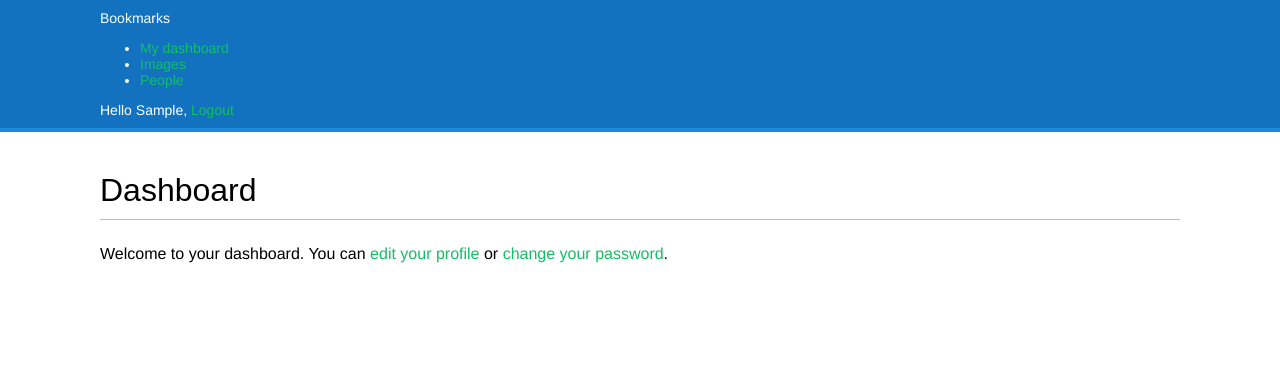
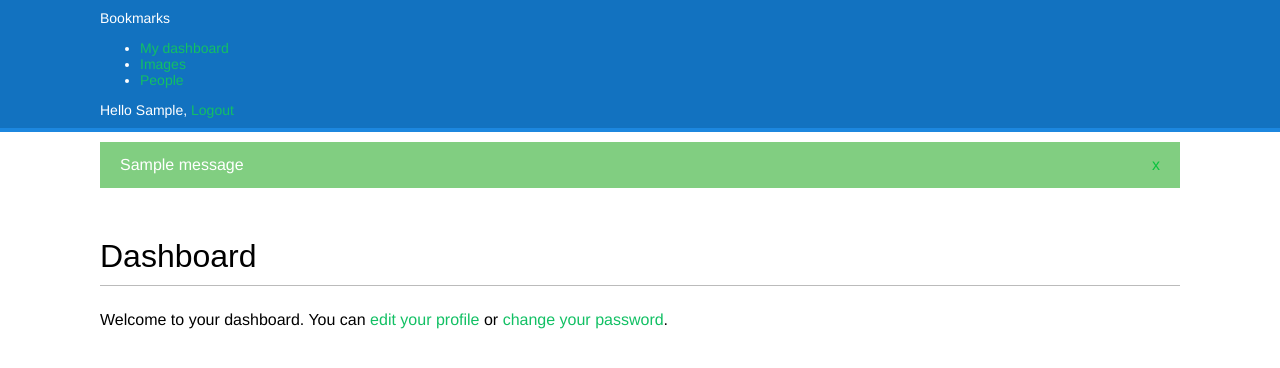
Before and after one commit to keni2002/bookmarks, a Django app: page /accounts/ in a window 1280 px wide. Shown: the top 368 px of the page. Run offline with Django 4.2, Linux system fonts and the light colour scheme; a user stored in the database is signed in; tables that the repository leaves empty hold one stand-in row (values such as "Sample post"); one stand-in notice (Sample message) is shown; some web fonts are replaced.

Commit message:
+message -media

```diff
--- a/account/templates/base.html
+++ b/account/templates/base.html
@@ -32,6 +32,17 @@
             </span>
 
         </div>
+        {% if messages %}
+ <ul class="messages">
+ {% for message in messages %}
+ <li class="{{ message.tags }}">
+ {{ message|safe }}
+
+ <a href="#" class="close">x</a>
+ </li>
+ {% endfor %}
+ </ul>
+ {% endif %}
         <div id="content">
             {% block content %}
             {% endblock %}
--- a/account/views.py
+++ b/account/views.py
@@ -3,7 +3,7 @@ from django.http import HttpResponse
 from django.contrib.auth import authenticate, login
 from .form import LoginForm, UserRegistrationForm,\
 UserEditForm,ProfileEditorForm
-
+from django.contrib import messages
 from .models import Profile
 
 from django.contrib.auth.decorators import login_required
@@ -68,7 +68,12 @@ def edit(request):
         if user_form.is_valid() and profile_form.is_valid():
             user_form.save()
             profile_form.save()
+            messages.success(request, 'Profile updated '\
+                                                        'successfully')
             return render(request,'account/dashboard.html')
+        else:
+            messages.error(request, 'Error updating your profile')
+
     else:
         user_form = UserEditForm(instance=request.user)
         profile_form = ProfileEditorForm(instance=request.user.profile)
```
Also changed, not shown: media/users/2024/12/10/Guido_van_Rossum_at_Google_IO_2008.jpg (deleted), media/users/2024/12/10/OIP_1.jpg (deleted), media/users/2024/12/10/OIP_1_bxfFoti.jpg (deleted), media/users/2024/12/10/file.jpg (deleted), media/users/2024/12/11/Richard-Stallman.jpg (deleted), 1 other file.
